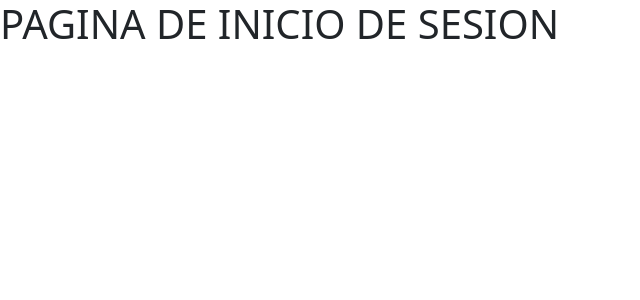
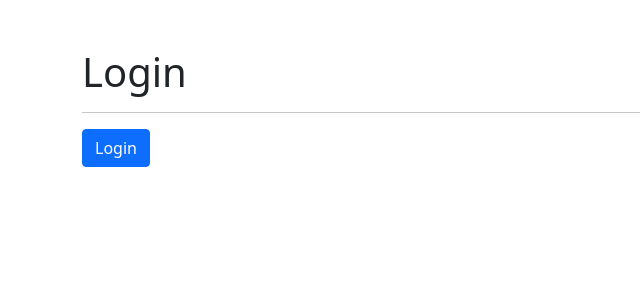
Before and after one commit to mauroluis/heroes-app, a React (Create React App) app: page /login in a window 1280 px wide. Shown: the top 300 px of the page, without its empty margins (0-640 px from the left). Built offline with nearby package versions, Linux system fonts and the light colour scheme.

Commit message:
Updating NavBar

```diff
--- a/src/auth/pages/LoginPage.jsx
+++ b/src/auth/pages/LoginPage.jsx
@@ -1,5 +1,19 @@
-import React from 'react';
+import { useNavigate } from 'react-router-dom';
 
 export const LoginPage = () => {
-  return <h1>PAGINA DE INICIO DE SESION</h1>;
+  const navigate = useNavigate();
+
+  const onLogin = () => {
+    navigate('/marvel', { replace: true });
+  };
+
+  return (
+    <div className='container mt-5'>
+      <h1>Login</h1>
+      <hr />
+      <button className='btn btn-primary' onClick={onLogin}>
+        Login
+      </button>
+    </div>
+  );
 };
--- a/src/heroes/routes/HeroesRoutes.jsx
+++ b/src/heroes/routes/HeroesRoutes.jsx
@@ -13,7 +13,7 @@
           <Route path='/' element={<Navigate to='marvel' />} />
           <Route path='marvel' element={<MarvelPage />} />
           <Route path='dc' element={<DcPage />} />
-          <Route path='logout' element={<LoginPage />} />
+          <Route path='login' element={<LoginPage />} />
           <Route path='search' element={<SearchPage />} />
           <Route path='hero' element={<HeroPage />} />
         </Routes>
--- a/src/ui/components/NavBar.jsx
+++ b/src/ui/components/NavBar.jsx
@@ -1,7 +1,12 @@
 import React from 'react';
-import { Link, NavLink } from 'react-router-dom';
+import { Link, NavLink, useNavigate } from 'react-router-dom';
 
 export const Navbar = () => {
+  const navigate = useNavigate();
+
+  const onLogout = () => {
+    navigate('/login', { replace: true });
+  };
   return (
     <nav className='navbar navbar-expand-sm navbar-dark bg-dark p-2'>
       <Link className='navbar-brand' to='/'>
@@ -37,7 +42,9 @@
           <span className='nav-item nav-link text-primary'>
             Texto de prueba
           </span>
-          <button className='nav-item nav-link btn'>Logout</button>
+          <button onClick={onLogout} className='nav-item nav-link btn'>
+            Logout
+          </button>
         </ul>
       </div>
     </nav>
```
